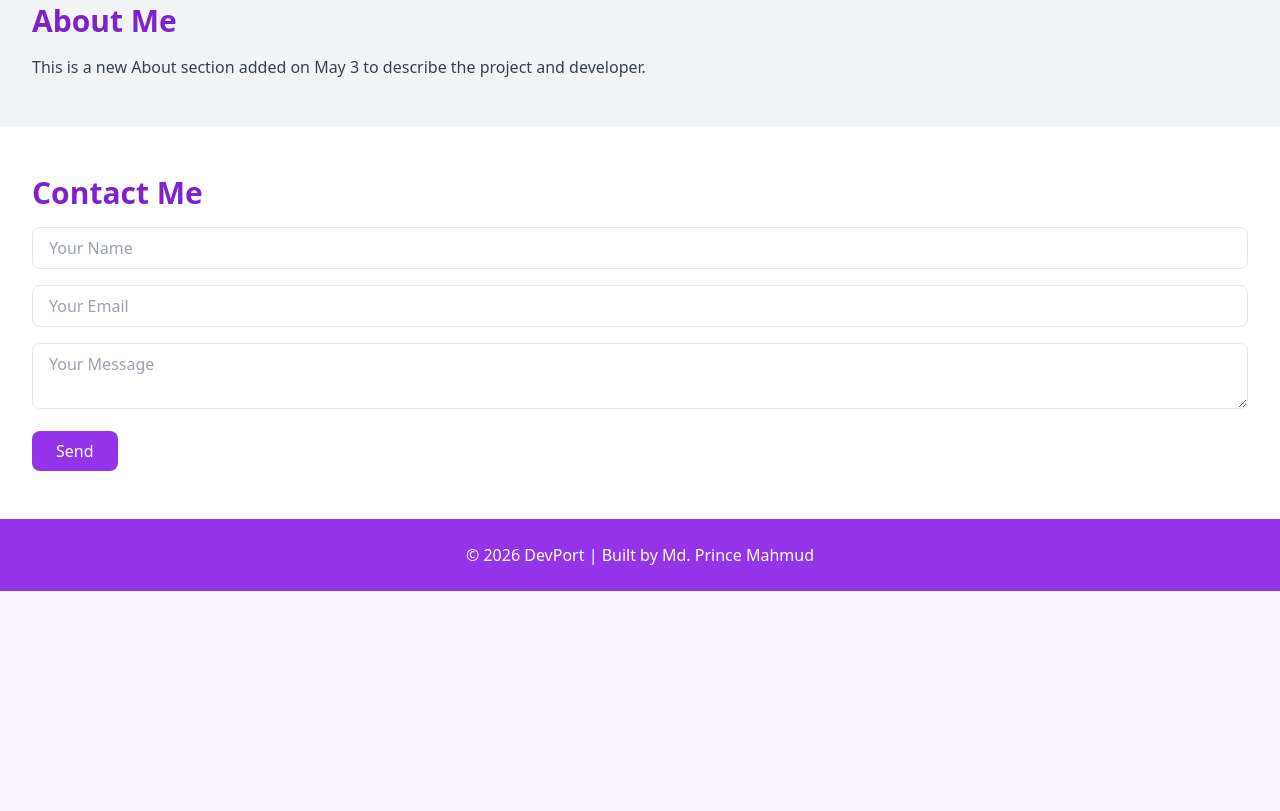
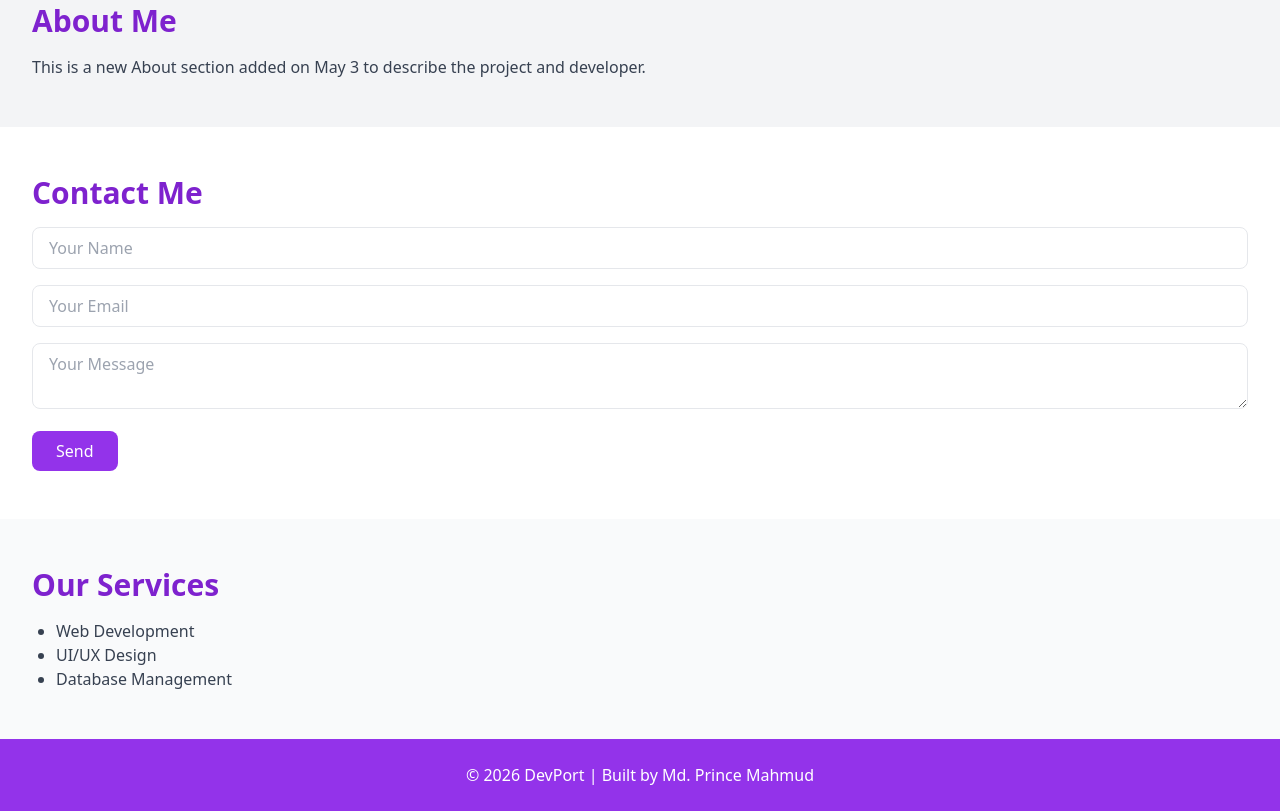
Before and after one commit to mahmud6p/HTML-Project, a plain HTML site: page index.html in a window 1280 px wide. Shown: the part 1491-2302 px from the top of the page. Before the commit the page ends 2082 px from the top, so only its background shows below. Drawn offline with nearby package versions, Linux system fonts and the light colour scheme.

Commit message:
Commit 1: Added Services section

```diff
--- a/index.html
+++ b/index.html
@@ -95,6 +95,15 @@
   </form>
 </section>
 
+<!-- Service -->
+<section class="py-12 px-8 bg-gray-50">
+  <h2 class="text-3xl font-bold text-purple-700 mb-4">Our Services</h2>
+  <ul class="list-disc pl-6 text-gray-700">
+    <li>Web Development</li>
+    <li>UI/UX Design</li>
+    <li>Database Management</li>
+  </ul>
+</section>
 
 
   <!-- Footer -->
```
